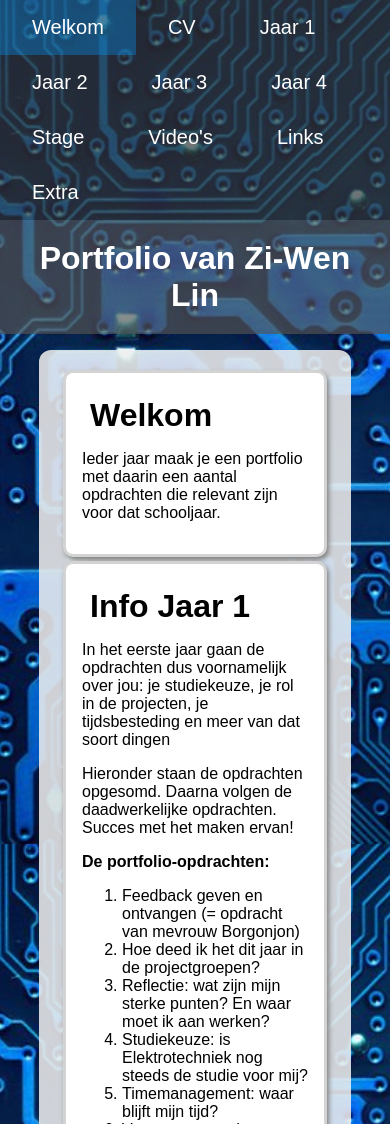
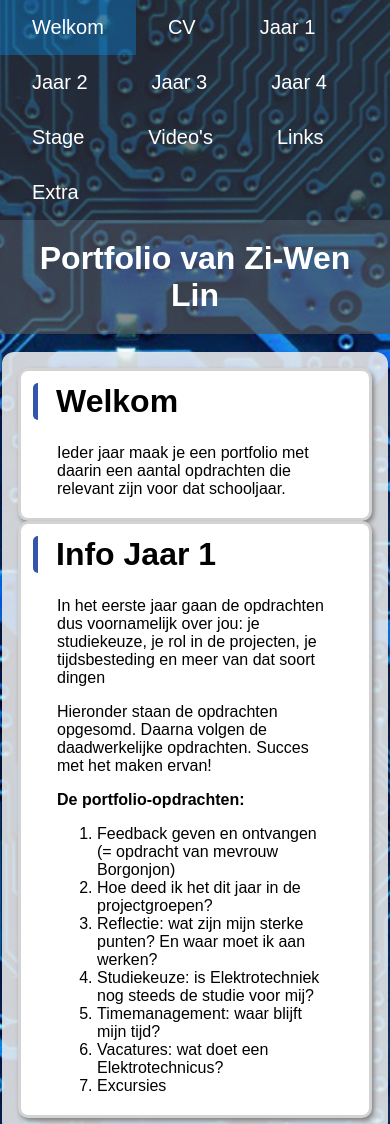
Before and after one commit to ziwenlin/ziwenlin.github.io, a plain HTML site: page index.html in a window 390 px wide. Shown: the top 1124 px of the page. Drawn offline with Linux system fonts and the light colour scheme.

Commit message:
Update 1.0.5
Favicon aangemaakt.
Support voor telefoons en tablets.
Animaties zijn sneller.
Hernoemen van panel naar container.
Hernoemen van panelitems naar panel.
Style is nu nog compacter.

```diff
--- a/index.html
+++ b/index.html
@@ -2,8 +2,9 @@
 <html>
 
 <head>
+  <title>Welkom</title>
   <meta name="viewport" content="width=device-width, initial-scale=1.0">
-  <title>Welkom</title>
+  <link rel="shortcut icon" type="image/x-icon" href="favicon.ico">
   <link rel="stylesheet" type="text/css" href="style.css" />
   <link rel="stylesheet" type="text/css" href="menu.css" />
 </head>
@@ -29,12 +30,15 @@
   </header>
 
   <div class="page">
-    <div class="panel">
-      <h1>Welkom</h1>
+    <div class="container">
+      <h1 class="accordion">Welkom</h1>
+      <div class="panel" style="max-height: none">
         <p>Ieder jaar maak je een portfolio met daarin een aantal opdrachten die relevant zijn voor dat schooljaar.</p>
       </div>
-    <div class="panel">
-      <h1>Info Jaar 1</h1>
+    </div>
+    <div class="container">
+      <h1 class="accordion">Info Jaar 1</h1>
+      <div class="panel" style="max-height: none">
         <p>In het eerste jaar gaan de opdrachten dus voornamelijk over jou: je studiekeuze, je rol in de projecten, je tijdsbesteding en meer van dat soort dingen</p>
         <p>Hieronder staan de opdrachten opgesomd. Daarna volgen de daadwerkelijke opdrachten. Succes met het maken ervan!</p>
         <p><b>De portfolio-opdrachten:</b></p>
@@ -49,6 +53,7 @@
         </ol>
       </div>
     </div>
+  </div>
 
   <footer>
     <p>Hanzehogeschool Groningen</p>
--- a/menu.css
+++ b/menu.css
@@ -31,22 +31,22 @@
   background-color: #ccc;
 }
 
-.panelitems {
-  padding: 0px 18px;
+.panel {
+  padding: 0px 32px;
   overflow: hidden;
   max-height: 0;
-  transition: max-height 0.3s ease-out;
+  transition: max-height 0.2s ease-in-out;
 }
 
-.panel {
+.container {
   text-align: left;
   background-color: white;
   box-shadow: 2px 3px 5px grey;
-  margin: 4px 8px;
+  /* margin: 4px 8px; */
   border-radius: 10px;
   border-style: solid;
   border-color: lightgrey;
-  padding: 16px 16px;
+  padding: 4px;
 }
 /**********************************************************************/
 .page {
@@ -56,6 +56,13 @@
   border-width: 1px;
   padding: 16px 16px;
   margin: 16px 10%;
+}
+
+@media only screen and (max-width:960px) {
+  /* For mobile phones: */
+  .page {
+    margin: 16px 2px;
+  }
 }
 /**********************************************************************/
 .menu {
@@ -72,14 +79,14 @@
 }
 
 .menu li a {
+  color: white;
   float: left;
+  font-size: 20px;
   margin: 0px;
   padding: 16px 32px;
-    font-size: 20px;
+  transition: 0.25s;
   text-decoration: none;
-    color: white;
   text-transform: capitalize;
-    transition: 0.2s;
 }
 
 .menu li a:hover {
--- a/script.js
+++ b/script.js
@@ -4,6 +4,7 @@ function accordion() {
   if (panel.style.maxHeight) {
     panel.style.maxHeight = null;
   } else {
+    // panel.style.transitionDuration = Math.sqrt(panel.scrollHeight/4)/100 + "s";
     panel.style.maxHeight = panel.scrollHeight + "px";
   }
 }
--- a/style.css
+++ b/style.css
@@ -26,16 +26,20 @@ th, td, td p, th p {
   margin: 1px;
 }
 
-footer, header {
+header {
+  background-color: #555a;
   color: #fff;
-  background-color: #555a;
+  padding: 12px;
   text-align: center;
-  padding: 12px;
+  margin-bottom: 18px;
 }
 
 footer {
+  background-color: #555a;
+  color: #fff;
+  padding: 12px;
+  text-align: left;
   position: absolute;
-  text-align: left;
   right: 0;
   bottom: 0;
   left: 0;
```
Also changed, not shown: jaar1.html (+16 -15 lines), favicon.ico (added). Lines whose indentation alone changed are shown as unchanged.
